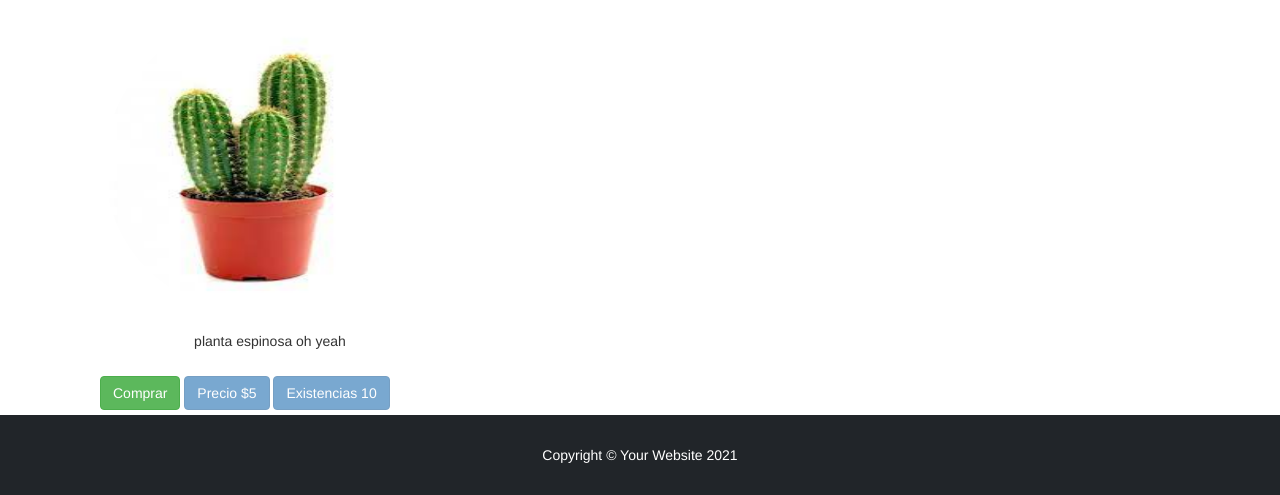
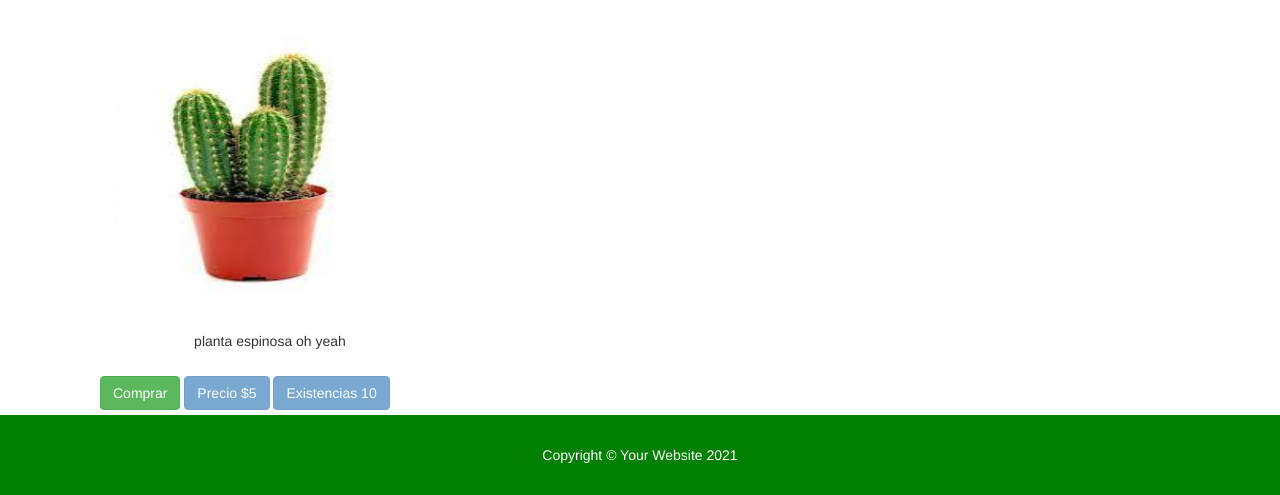
Before and after one commit to TheGrimReaper97/CACTUSIVAR, a PHP site: page /usuario.php in a window 1280 px wide. Shown: the part 428-923 px from the top of the page. Run offline with PHP 8.4, Linux system fonts and the light colour scheme; some libraries are stand-ins or nearby versions.

Commit message:
Update usuario.php

```diff
--- a/usuario.php
+++ b/usuario.php
@@ -122,7 +122,7 @@
 
         </section>
         <!-- Footer-->
-        <footer class="py-5 bg-dark">
+        <footer style="background-color:green;" class="py-5 ">
             <div class="container"><p class="m-0 text-center text-white">Copyright &copy; Your Website 2021</p></div>
         </footer>
         <!-- Bootstrap core JS-->
```
